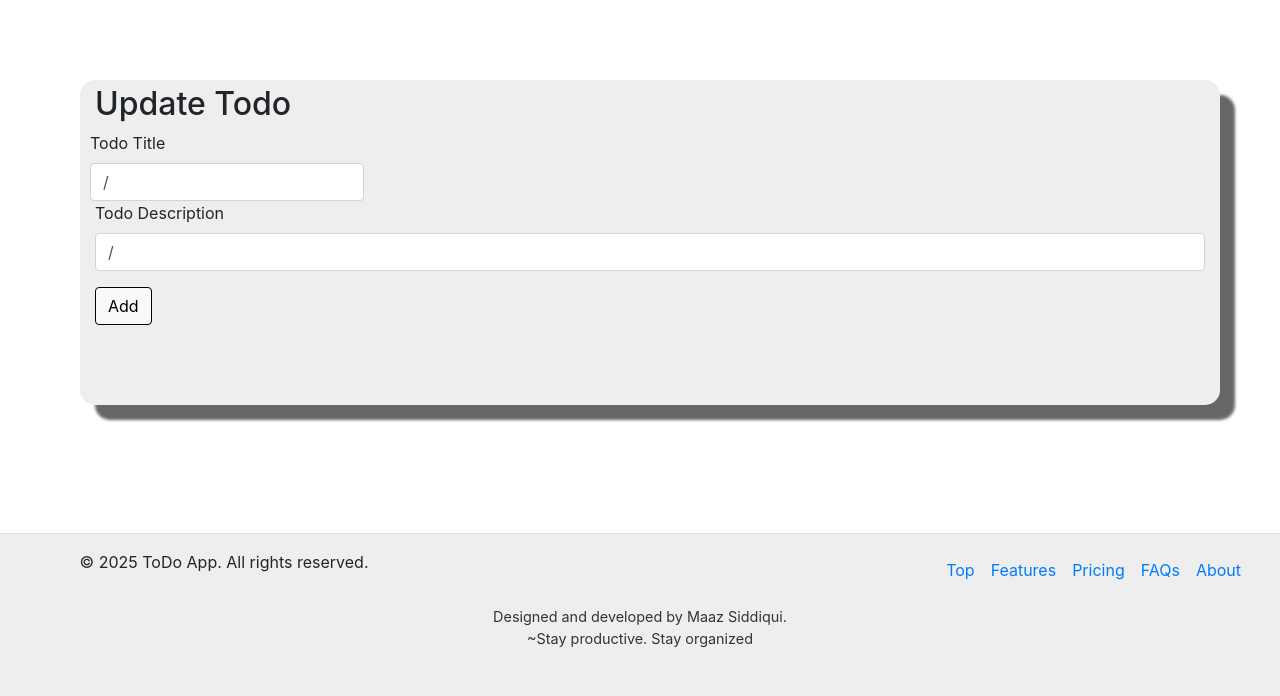
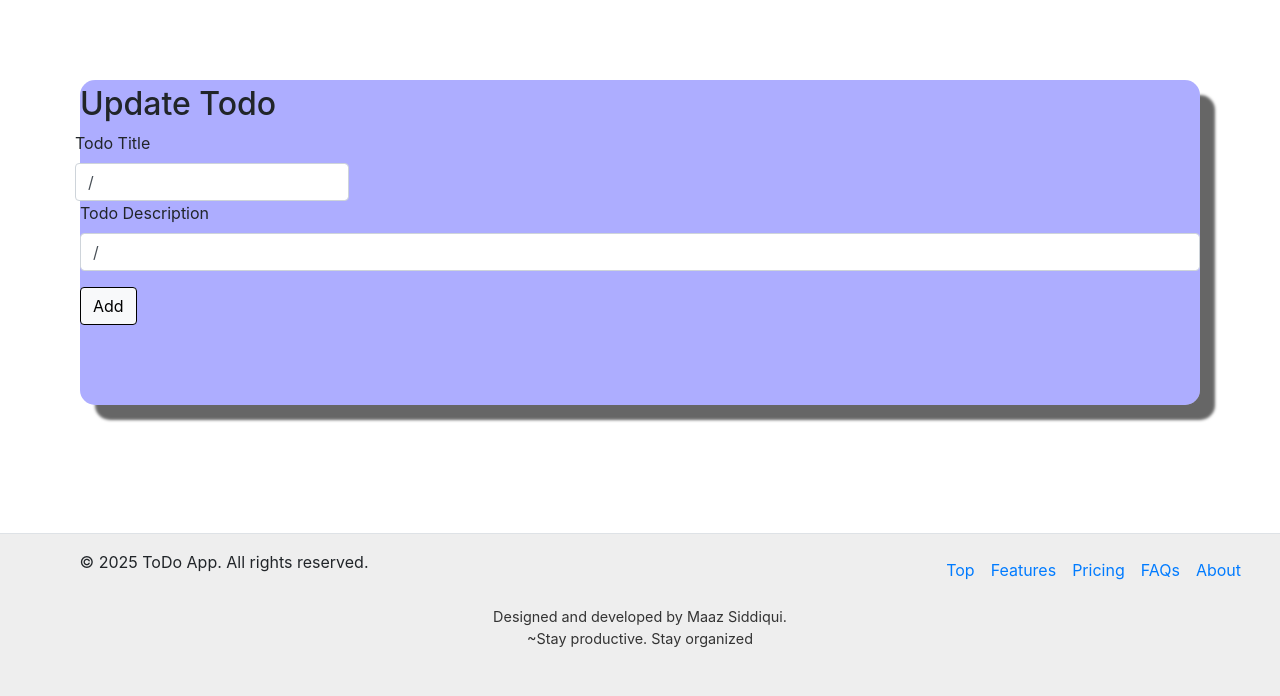
Before and after one commit to maazsiddiqui79/To-Do-List-Web-Application, a Flask app: page /edit/1 in a window 1280 px wide. Shown: the part 68-764 px from the top of the page. Run offline with Flask 3, Linux system fonts and the light colour scheme.

Commit message:
git update

```diff
--- a/api/static/style.css
+++ b/api/static/style.css
@@ -8,6 +8,7 @@ table-container
 .navbar-brand {
   font-size: 1.1rem;
   border-radius: 10px;
+  background-color: rgb(0 3 255 / 32%);
 }
 
 /* Outer layout wrapper (optional but useful) */
@@ -27,6 +28,20 @@ table-container
   justify-content: center;
   box-shadow: 15px 15px 3px rgba(0, 0, 0, 0.6);
 }
+
+
+
+.container2 {
+  margin: 5rem;
+  padding-bottom: 5rem;
+  padding-top: 5px;
+  background-color: rgb(0 3 255 / 32%);
+  border-radius: 15px;
+  justify-content: center;
+  box-shadow: 15px 15px 3px rgba(0, 0, 0, 0.6);
+}
+
+
 
 /* Table section */
 .table-container {
--- a/api/templates/update.html
+++ b/api/templates/update.html
@@ -6,7 +6,7 @@
 
 
 <!-- Todo Form -->
-    <div class="container">
+    <div class="container2">
       <form action="/edit/{{todo.sno}}" method="POST">
         <h2>Update Todo</h2>
         <div class="form-row">
```
